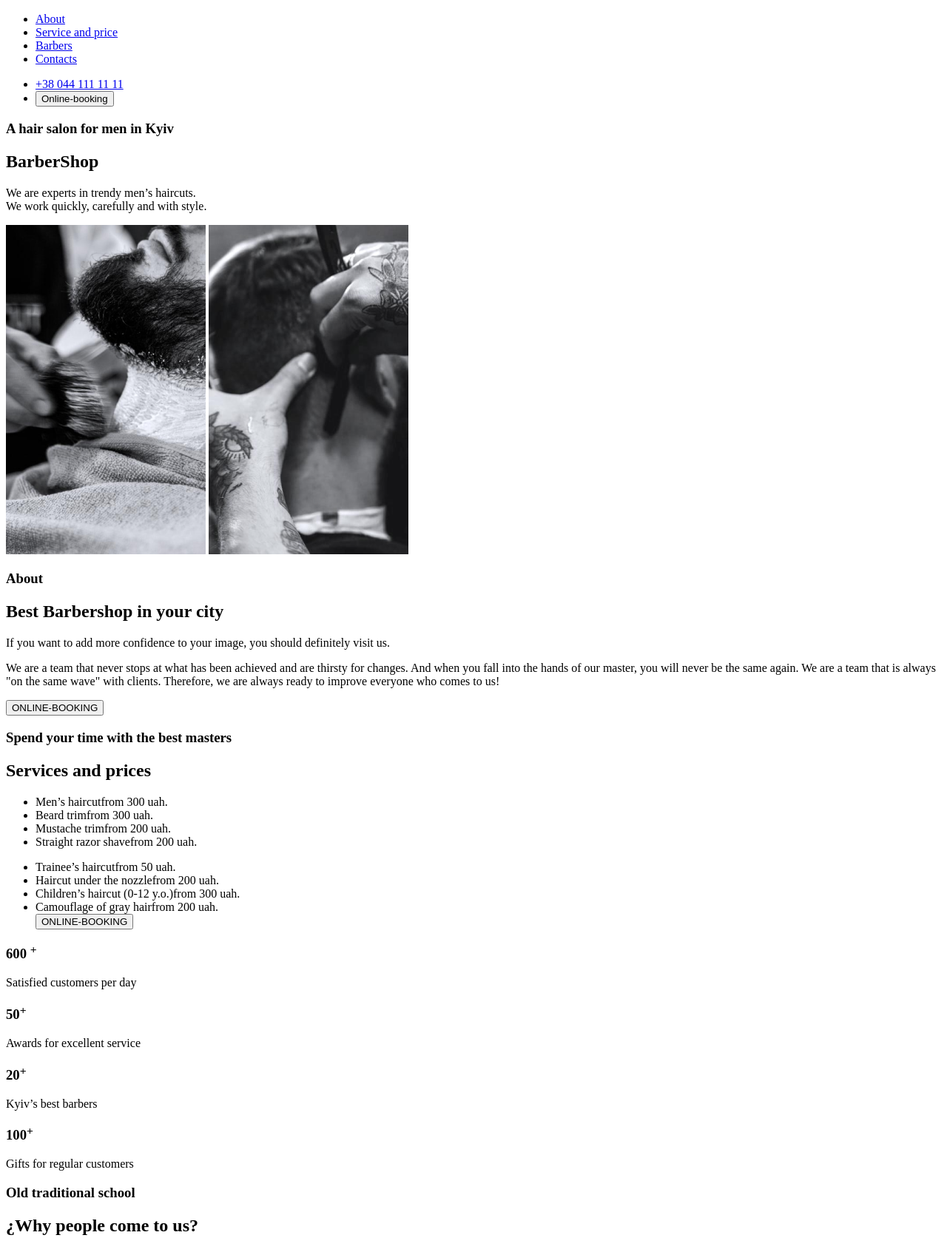
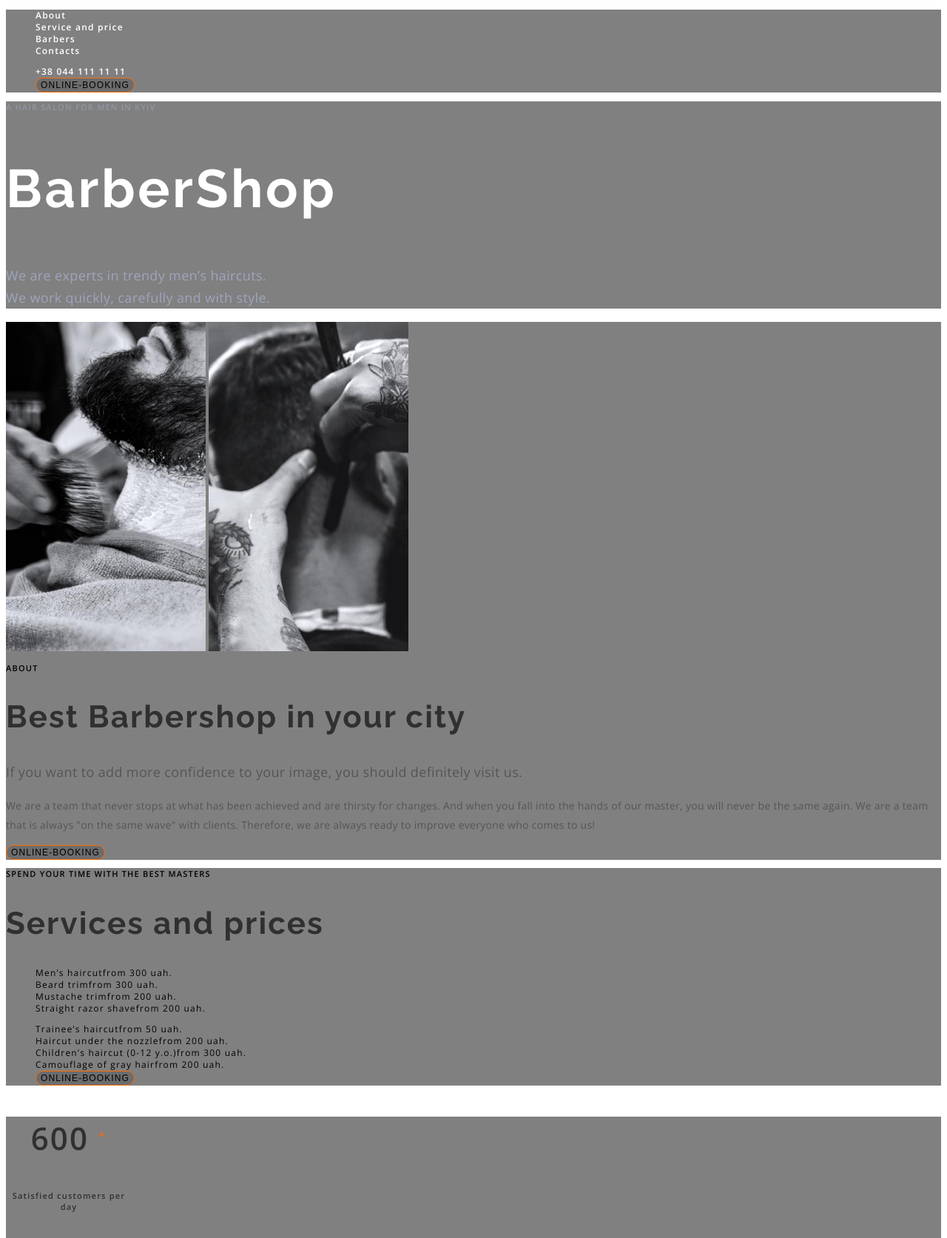
Before and after one commit to Bianca10/BarberShop, a plain HTML site: page index.html in a window 1280 px wide. Shown: the part 67-1740 px from the top of the page at 74% size. Drawn offline with nearby package versions, Linux system fonts and the light colour scheme.

Commit message:
css-prima-lectie

```diff
--- /dev/null
+++ b/css/style.css
@@ -0,0 +1,139 @@
+:root {
+  --background-section: gray;
+}
+
+html {
+  font-family: "Open Sans";
+  font-style: normal;
+  font-weight: 400;
+  font-size: 12px;
+  line-height: 16px;
+  letter-spacing: 0.1em;
+}
+.unstyled-list {
+  list-style: none;
+}
+
+.navigation-list li a {
+  font-weight: 600;
+  font-size: 12px;
+  text-decoration: none;
+  color: #ffffff;
+}
+.link {
+  font-weight: 600;
+  font-size: 12px;
+  line-height: 16px;
+  letter-spacing: 0.1em;
+  color: #ffffff;
+  text-decoration: none;
+}
+
+.header-navigation,
+.hero-section,
+.page-section {
+  background-color: var(--background-section);
+}
+.online-booking-button {
+  box-sizing: border-box;
+  border: 1px solid #ff6c00;
+  border-radius: 25px;
+  font-size: 12px;
+  line-height: 16px;
+  letter-spacing: 0.09em;
+  text-transform: uppercase;
+  background: rgba(25, 28, 38, 0.2);
+}
+
+.hero-sub-title-section {
+  font-weight: 600;
+  font-size: 11px;
+  line-height: 15px;
+  text-transform: uppercase;
+  color: rgba(157, 164, 189, 0.6);
+}
+.hero-title-section {
+  font-family: "Raleway";
+  font-weight: 700;
+  font-size: 72px;
+  line-height: 85px;
+  letter-spacing: 0.05em;
+  color: #ffffff;
+}
+.hero-text-section {
+  font-size: 18px;
+  line-height: 30px;
+  letter-spacing: 0.02em;
+  color: #9da4bd;
+}
+.sub-title-section {
+  font-weight: 600;
+  font-size: 11px;
+  line-height: 15px;
+  text-transform: uppercase;
+}
+.title-section {
+  font-family: "Raleway";
+  font-style: normal;
+  font-weight: 700;
+  font-size: 42px;
+  line-height: 49px;
+  letter-spacing: 0.05em;
+  color: #303030;
+}
+.text-section-first-text {
+  font-size: 18px;
+  line-height: 30px;
+  letter-spacing: 0.02em;
+  color: #555555;
+}
+.text-section {
+  font-size: 14px;
+  line-height: 26px;
+  letter-spacing: 0.02em;
+  color: #555555;
+}
+.card {
+  width: 170px;
+  height: 133px;
+}
+.card-title {
+  font-weight: 700;
+  font-size: 42px;
+  line-height: 57px;
+  text-align: center;
+  letter-spacing: 0.05em;
+  color: #303030;
+}
+.card-description {
+  font-weight: 600;
+  font-size: 11px;
+  line-height: 15px;
+  text-align: center;
+  color: #303030;
+}
+.sup {
+  font-weight: 600;
+  font-size: 16px;
+  line-height: 22px;
+  text-align: center;
+  color: #ff6c00;
+}
+.our-barbers .images {
+  width: 370px;
+  height: 346px;
+}
+.our-barbers .title {
+  font-size: 18px;
+  line-height: 25px;
+  text-align: center;
+  letter-spacing: 0.02em;
+  color: #303030;
+}
+.our-barbers .descripption {
+  font-size: 14px;
+  line-height: 19px;
+  text-align: center;
+  letter-spacing: 0.02em;
+  color: #ff6c00;
+}
--- a/index.html
+++ b/index.html
@@ -3,134 +3,139 @@
   <head>
     <meta charset="UTF-8" />
     <title>Barber Shop</title>
+    <link rel="preconnect" href="https://fonts.googleapis.com">
+    <link rel="preconnect" href="https://fonts.gstatic.com" crossorigin>
+    <link href="https://fonts.googleapis.com/css2?family=Open+Sans:wght@400;600&family=Raleway:wght@700&display=swap" rel="stylesheet">
+    <link rel="stylesheet" href="css/style.css">
   </head>
 
   <body>
-    <header>
+    <header class="page-header">
       <img src="images/Logo.png" alt="Logo BarberShop App" />
-      <nav>
-        <ul>
-          <li><a href="about.html">About</a></li>
-          <li><a href="service.html">Service and price</a></li>
-          <li><a href="barber.html">Barbers</a></li>
-          <li><a href="contacts.html">Contacts</a></li>
+      <nav class="header-navigation">
+        <ul class="navigation-list unstyled-list">
+          <li><a class="link" href="about.html">About</a></li>
+          <li><a class="link"href="service.html">Service and price</a></li>
+          <li><a class="link" href="barber.html">Barbers</a></li>
+          <li><a class="link" href="contacts.html">Contacts</a></li>
         </ul>
-        <ul>
-          <li><a href="tel:+38 044 111 11 11">+38 044 111 11 11</a></li>
-          <li><button>Online-booking</button></li>
+        <ul class="right-navigation-list unstyled-list" >
+          <li><a class="link"href="tel:+38 044 111 11 11">+38 044 111 11 11</a></li>
+          <li class="link"><button class="online-booking-button">Online-booking</button></li>
         </ul>
       </nav>
     </header>
     <main>
-      <section>
-        <h3>A hair salon for men in Kyiv</h3>
+      <section class="hero-section">
+        <h3 class="hero-sub-title-section">A hair salon for men in Kyiv</h3>
 
-        <h2>BarberShop</h2>
+        <h2 class="hero-title-section">BarberShop</h2>
 
-        <p>
+        <p class="hero-text-section">
           We are experts in trendy men’s haircuts.<br />
           We work quickly, carefully and with style.
         </p>
       </section>
-      <section>
+
+      <section class="page-section">
         <div>
 
-          <img src="images/img 1.png" alt="haircut" />
-          <img src="images/img 2.png" alt="Haircut" />
+          <img width="270" height="445" src="images/img 1.png" alt="haircut" />
+          <img width="270" height="445" src="images/img 2.png" alt="Haircut" />
 
         </div>
 
-        <h3>About</h3>
+        <h3 class="sub-title-section">About</h3>
 
         <div>
 
-          <h2>Best Barbershop in your city</h2>
+          <h2  class="title-section">Best Barbershop in your city</h2>
 
-          <p>
+          <p class="text-section-first-text" >
             If you want to add more confidence to your image, you should
             definitely visit us.
           </p>
-          <p>
+          <p class="text-section">
             We are a team that never stops at what has been achieved and are
             thirsty for changes. And when you fall into the hands of our master,
             you will never be the same again. We are a team that is always "on
             the same wave" with clients. Therefore, we are always ready to
             improve everyone who comes to us!
           </p>
-          <button>ONLINE-BOOKING</button>
+          <button class="online-booking-button">ONLINE-BOOKING</button>
         </div>
       </section>
 
-      <section>
-        <h3>Spend your time with the best masters</h3>
-        <h2>Services and prices</h2>
-        <ul>
+      <section class="page-section">
+        <h3 class="sub-title-section">Spend your time with the best masters</h3>
+        <h2 class="title-section">Services and prices</h2>
+        <ul class="unstyled-list">
           <li>Men’s haircut<span>from 300 uah.</span></li>
           <li>Beard trim<span>from 300 uah.</span></li>
           <li>Mustache trim<span>from 200 uah.</span></li>
           <li>Straight razor shave<span>from 200 uah.</span></li>
         </ul>
-        <ul>
+        <ul class="unstyled-list">
           <li>Trainee’s haircut<span>from 50 uah.</span></li>
           <li>Haircut under the nozzle<span>from 200 uah.</span></li>
           <li>Children’s haircut (0-12 y.o.)<span>from 300 uah.</span></li>
           <li>Camouflage of gray hair<span>from 200 uah.</span></li>
-          <button>ONLINE-BOOKING</button>
+          <button  class="online-booking-button">ONLINE-BOOKING</button>
         </ul>
       </section>
-      <section>
-        <div>
-          <div>
-            <h3>600 <sup>+</sup></h3>
-            <p>Satisfied customers per day</p>
+      <section class="page-section">
+        <div class="cards-left-side">
+          <div class="card">
+            <h3 class="card-title">600 <sup class="sup">+</sup></h3>
+            <p class="card-description">Satisfied customers per day</p>
           </div>
-          <div>
-            <h3>50<sup>+</sup></h3>
-            <p>Awards for excellent service</p>
+          <div  class="card">
+            <h3 class="card-title">50<sup class="sup">+</sup></h3>
+            <p  class="card-description">Awards for excellent service</p>
           </div>
-          <div>
-            <h3>20<sup>+</sup></h3>
-            <p>Kyiv’s best barbers</p>
+          <div class="card">
+            <h3 class="card-title">20<sup class="sup">+</sup></h3>
+            <p  class="card-description">Kyiv’s best barbers</p>
           </div>
-          <div>
-            <h3>100<sup>+</sup></h3>
-            <p>Gifts for regular customers</p>
+          <div class="card">
+            <h3 class="card-title">100<sup class="sup">+</sup></h3>
+            <p  class="card-description">Gifts for regular customers</p>
           </div>
         </div>
         <div>
-          <h3>Old traditional school</h3>
-          <h2>¿Why people come to us?</h2>
-          <p>
+          <h3 class="sub-title-section">Old traditional school</h3>
+          <h2 class="title-section">¿Why people come to us?</h2>
+          <p class="text-section">
             Only good things are said about us. But it's better to see and feel
             1 time than read 10 times.
           </p>
         </div>
       </section>
-      <section>
-        <h3>For true enjoyers of the atmosphere</h3>
-        <h2>Our barbers</h2>
-        <ul>
-          <li><img src="images/Haircutaction (1).png" alt="John Smith" /></li>
-          <h3>John Smith</h3>
-          <p>Extreme Barber</p>
-          <li><img src="images/Haircutaction (2).png" alt="Michele Doe" /></li>
-          <h3>Michele Doe</h3>
-          <p>Extreme Barber</p>
-          <li><img src="images/Haircutaction (3).png" alt="Alan Black" /></li>
-          <h3>Alan Black</h3>
-          <p>Extreme Barber</p>
+      <section class="page-section">
+        <h3  class="sub-title-section">For true enjoyers of the atmosphere</h3>
+        <h2 class="title-section">Our barbers</h2>
+        <ul class="unstyled-list  our-barbers">
+          <li><img class="images" src="images/Haircutaction (1).png" alt="John Smith" /></li>
+          <h3 class="title">John Smith</h3>
+          <p class="descripption">Extreme Barber</p>
+          <li><img class="images" src="images/Haircutaction (2).png" alt="Michele Doe" /></li>
+          <h3 class="title">Michele Doe</h3>
+          <p class="descripption">Extreme Barber</p>
+          <li><img class="images" src="images/Haircutaction (3).png" alt="Alan Black" /></li>
+          <h3 class="title">Alan Black</h3>
+          <p class="descripption">Extreme Barber</p>
         </ul>
       </section>
-      <section>
+      <section class="page-section">
         <h3>In Latin, "barba" means "beard"</h3>
-        <ul>
+        <ul class="unstyled-list">
           <li><img src="images/Rectangle 25.png" alt="Haircutaction" /></li>
           <li><img src="images/Rectangle 26.png" alt="Haircutaction" /></li>
           <li><img src="images/Rectangle 27.png" alt="Haircutaction" /></li>
           <li><img src="images/Rectangle 28.png" alt="Haircutaction" /></li>
         </ul>
       </section>
-      <section>
+      <section class="page-section">
         <div>
           <h3>Online-booking</h3>
           <input placeholder="Name*" />
@@ -141,7 +146,7 @@
         <div>
           <h3></h3>
           <address>
-            <ul>
+            <ul class="unstyled-list">
               <li><a href="">st. Vasilkovaya, 7A Kiev, 08132</a></li>
               <li><a href="tel:+380441111111">+38 044 111 11 11</a></li>
               <li>
```
